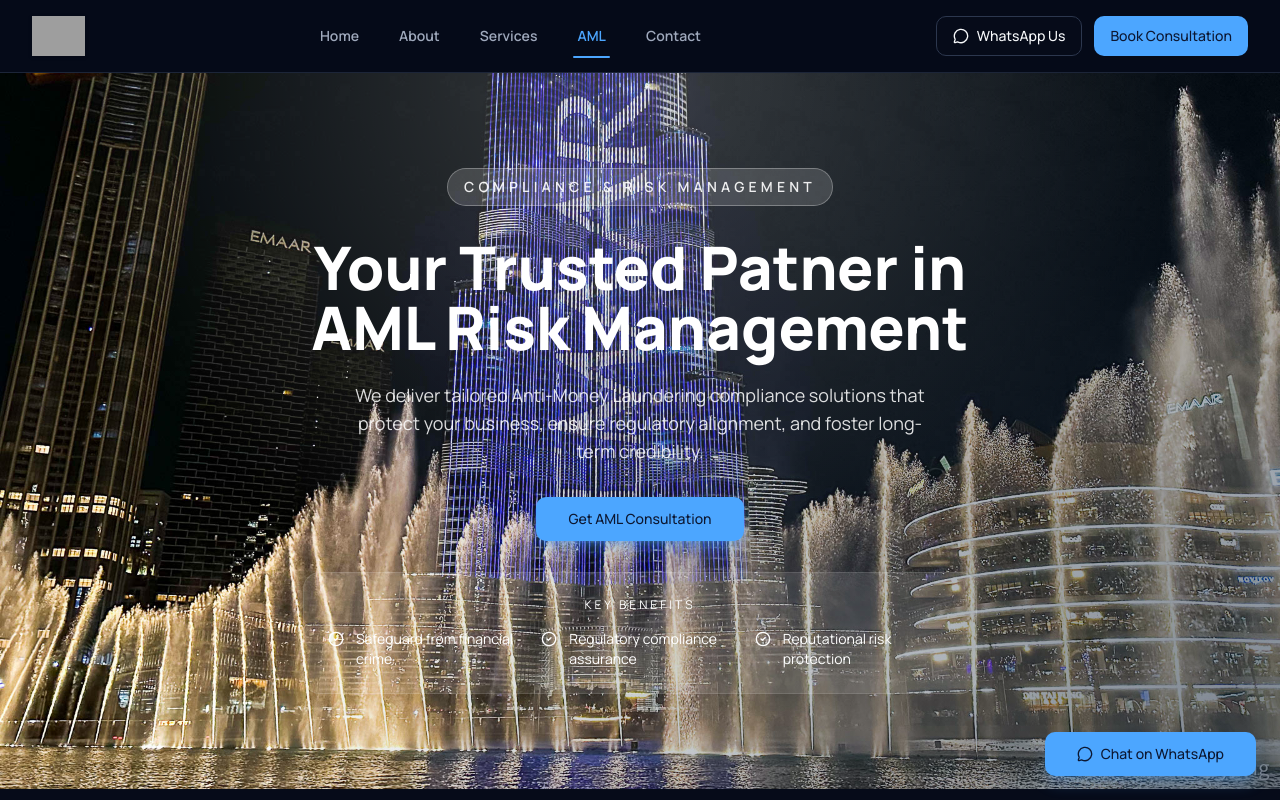
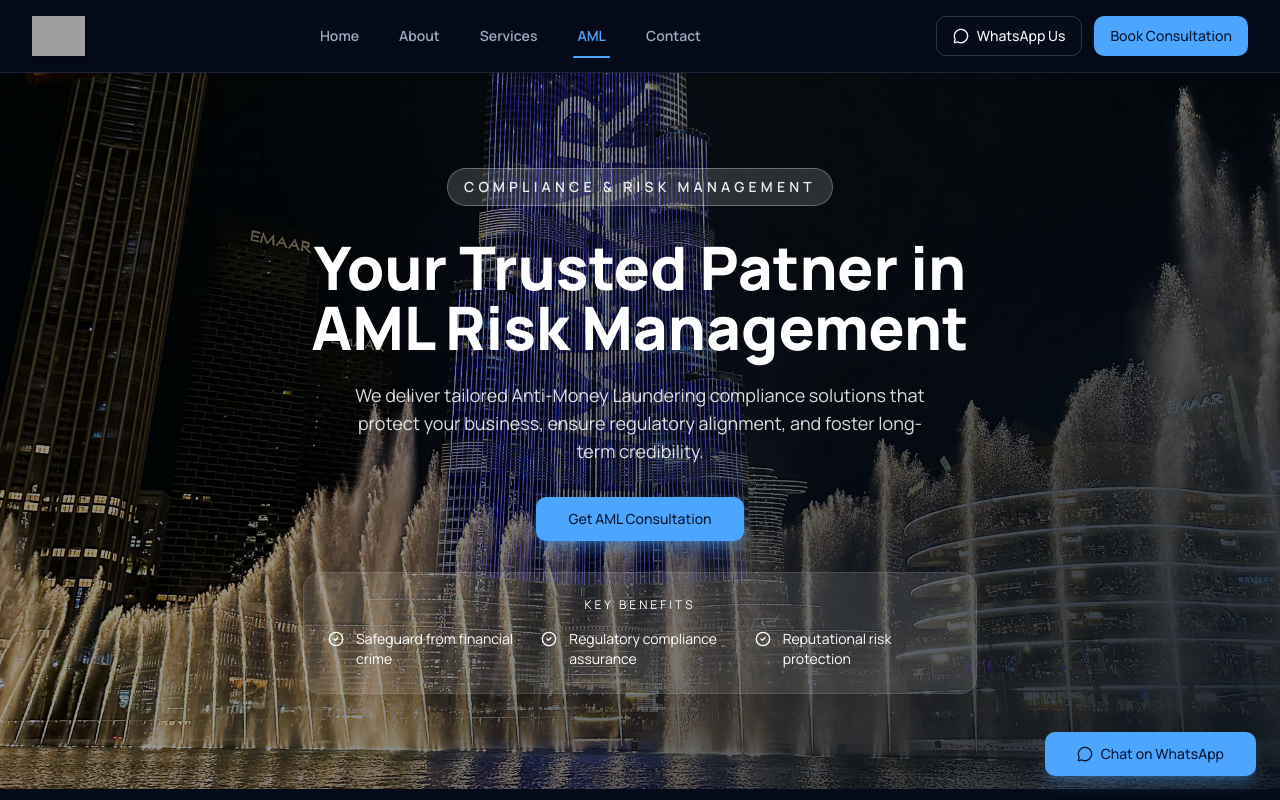
Before and after one commit to malishabandara/Infinity-20Auditing-20Accounting, a React (Vite) app: page /aml in a window 1280 px wide. Shown: the top 800 px of the page. Built offline with nearby package versions, Linux system fonts and the light colour scheme; grey boxes are pictures that could not be loaded.

Commit message:
Modify background gradients in AML component
Updated background gradients for improved visual design.

```diff
--- a/client/pages/AML.tsx
+++ b/client/pages/AML.tsx
@@ -94,7 +94,8 @@ export default function AML() {
               "url('/burjk.jpg')",
           }}
         />
-        <div className="absolute inset-0 bg-[radial-gradient(circle_at_top,_rgba(255,255,255,0.22),transparent_60%),radial-gradient(circle_at_bottom_right,_rgba(7,23,44,0.55),transparent_70%)]" />
+        <div className="absolute inset-0 bg-[radial-gradient(circle_at_top,_rgba(255,255,255,0.05),transparent_60%),radial-gradient(circle_at_bottom_right,_rgba(7,23,44,0.85),transparent_70%)]" />
+        <div className="absolute inset-0 bg-black/40" />
         <div className="relative container grid min-h-[72vh] items-center gap-8 sm:gap-10 lg:gap-12 py-16 sm:py-20 lg:py-24">
           <div className="mx-auto max-w-3xl space-y-8 text-center">
             <span className="mx-auto inline-flex items-center gap-2 rounded-full bg-white/15 px-4 py-2 text-sm font-semibold uppercase tracking-[0.3em] text-white/90 ring-1 ring-white/40">
```
